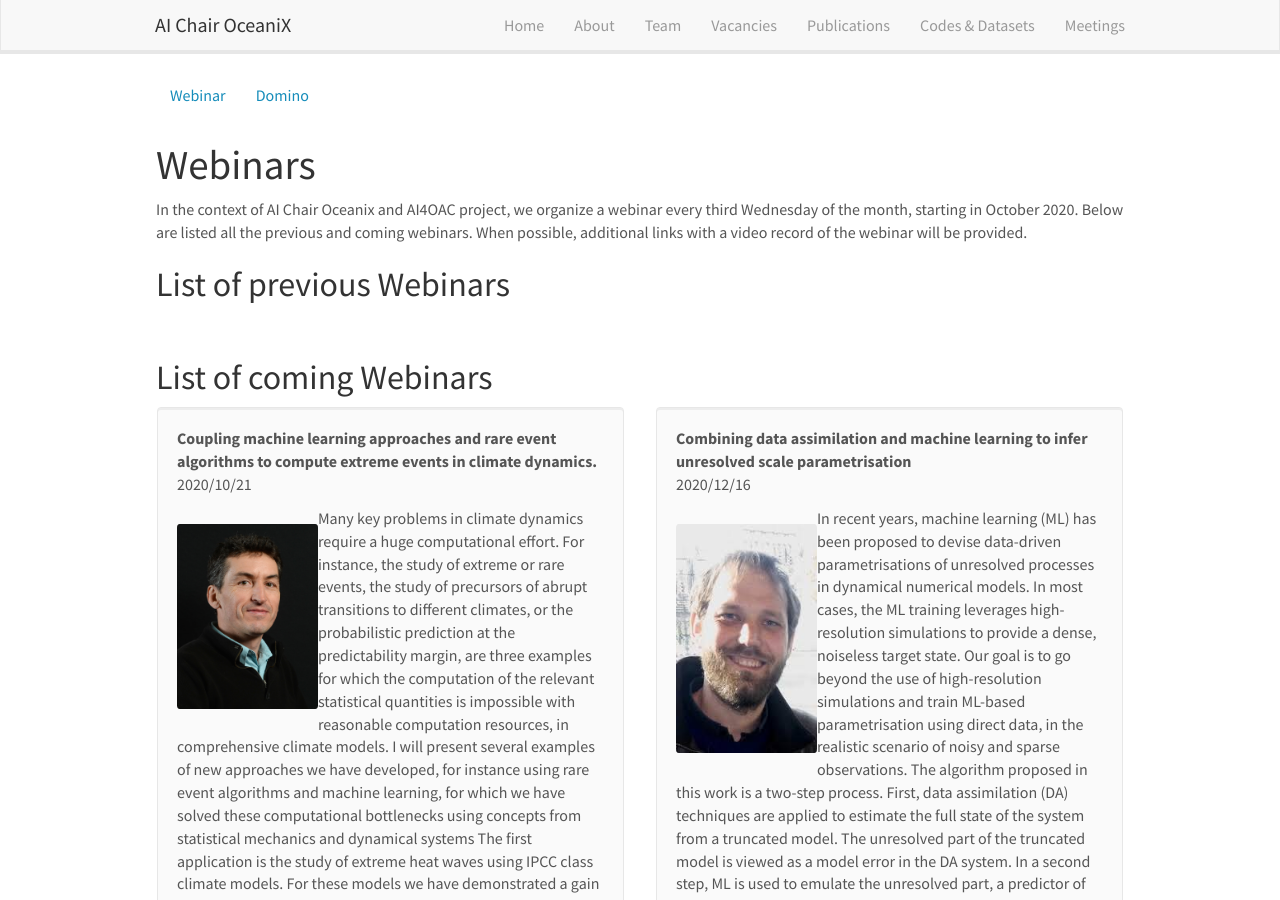
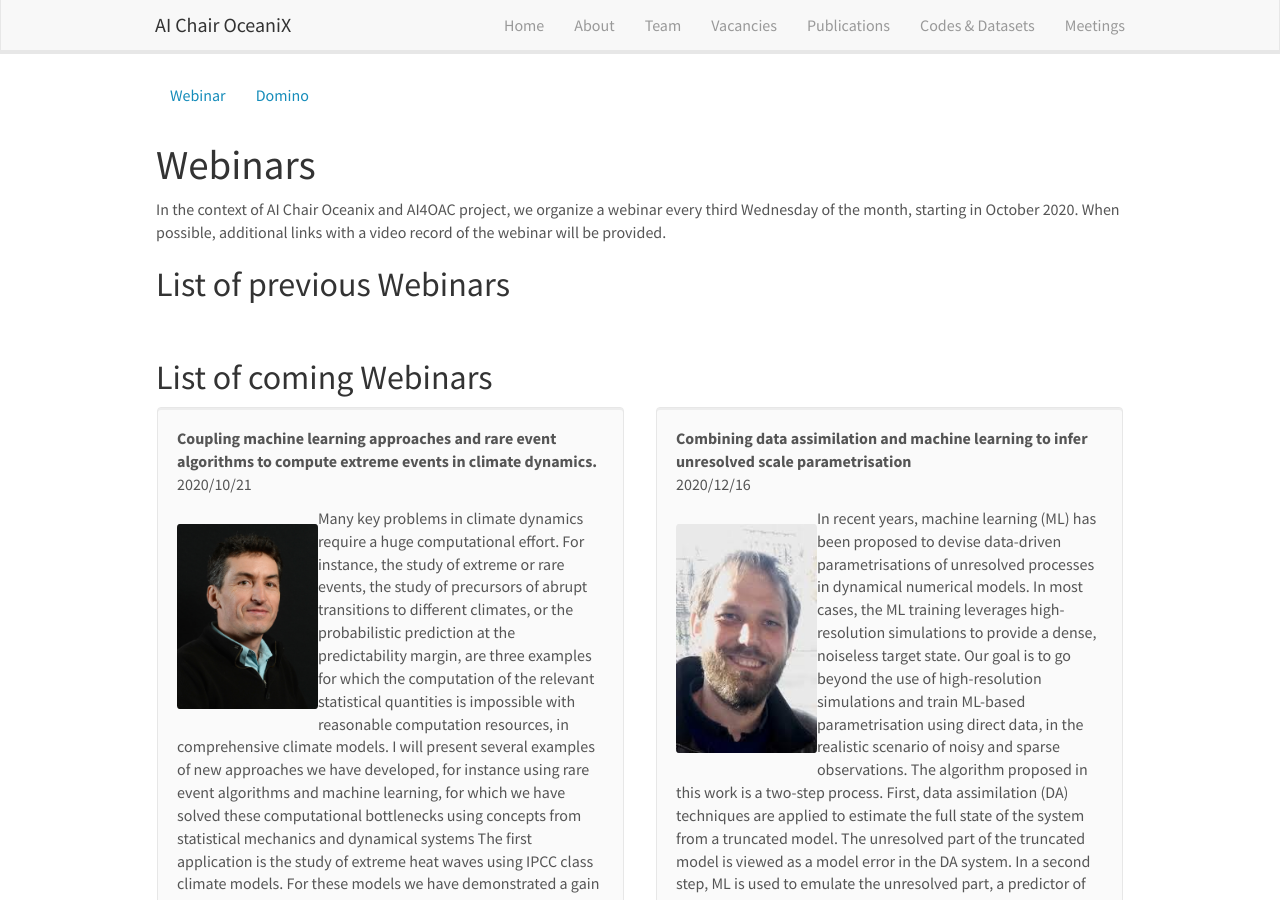
Before and after one commit to CIA-Oceanix/CIA-Oceanix.github.io, a Jekyll site: the page built from _pages/meetings.md, in a window 1280 px wide and 900 px high. Built offline with Jekyll 4.4.1, drawn with Linux system fonts in a browser that asks for light colours; nearby versions of some CDN libraries.

Commit message:
Update meetings.md

```diff
--- a/_pages/meetings.md
+++ b/_pages/meetings.md
@@ -8,7 +8,7 @@
 
 # Webinars
 
-In the context of AI Chair Oceanix and AI4OAC project, we organize a webinar every third Wednesday of the month, starting in October 2020. Below are listed all the previous and coming webinars. When possible, additional links with a video record of the webinar will be provided.
+In the context of AI Chair Oceanix and AI4OAC project, we organize a webinar every third Wednesday of the month, starting in October 2020. When possible, additional links with a video record of the webinar will be provided.
 
 ## List of previous Webinars
 
```
